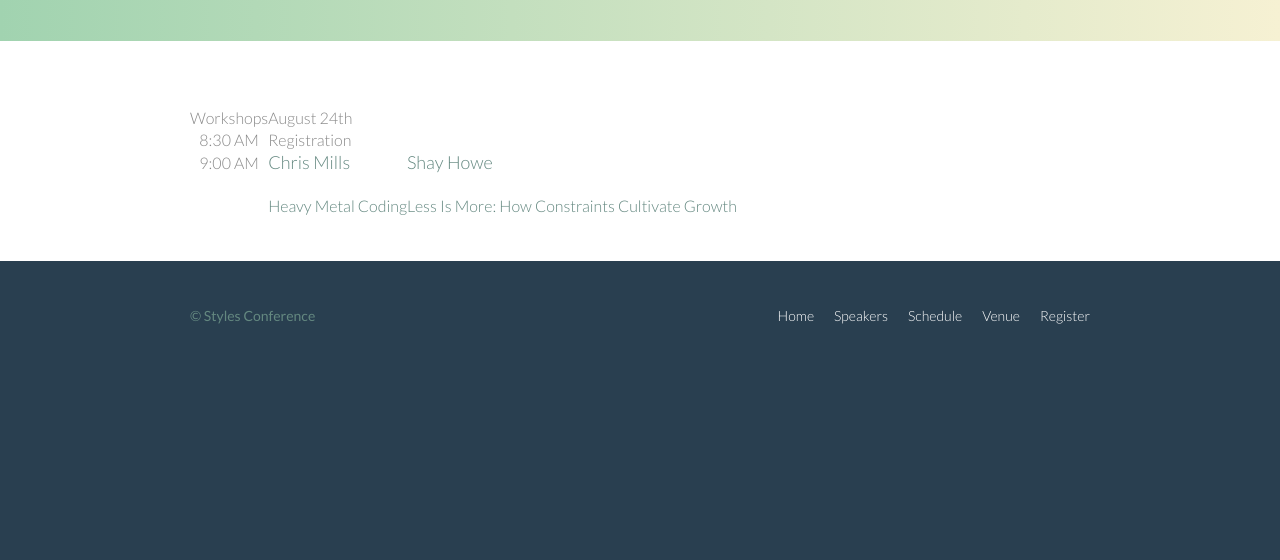
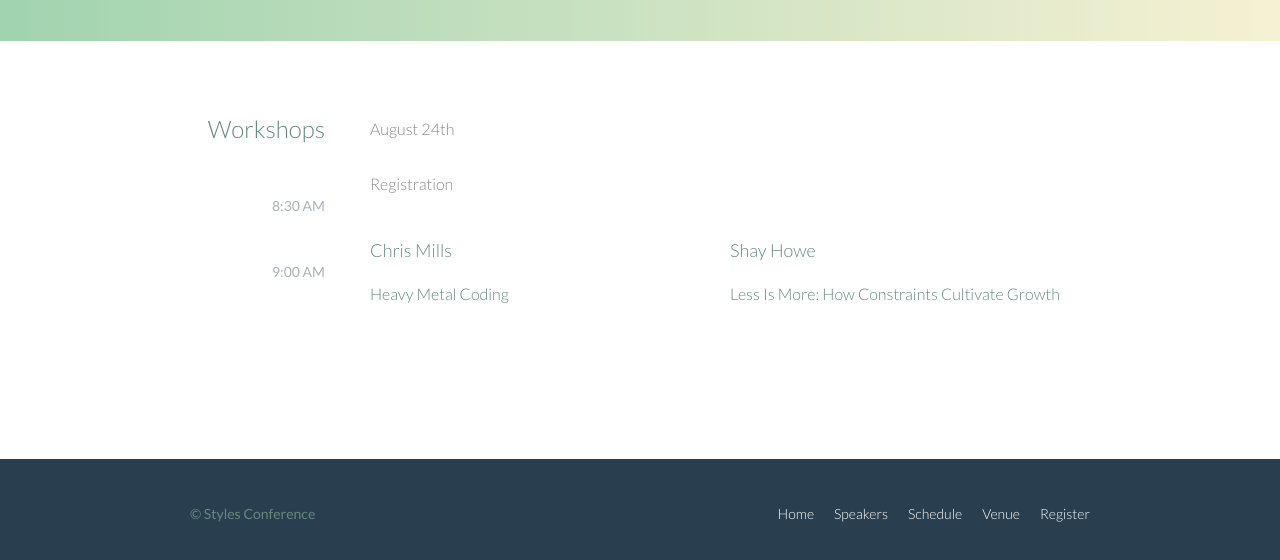
Before and after one commit to krismally/styles-conference-site-shayhowe, a plain HTML site: page schedule.html in a window 1280 px wide. Shown: the part 322-882 px from the top of the page. Before the commit the page ends 800 px from the top, so only its background shows below. Drawn offline with Linux system fonts and the light colour scheme.

Commit message:
Add table styling on schedule.html

```diff
--- a/assets/stylesheets/main.css
+++ b/assets/stylesheets/main.css
@@ -399,6 +399,56 @@ h1, h3, h4, h5, p {
 	margin-bottom: 44px;
 }
 
+th,
+td {
+	padding-bottom: 22px;
+	vertical-align: top;
+}
+
+th {
+	padding-right: 45px;
+	text-align: right;
+	width: 20%;
+}
+
+td {
+	width: 40%;
+}
+
+thead {
+	line-height: 44px;
+}
+
+thead th {
+	color: #648880;
+	font-size: 24px;
+}
+
+tbody th {
+	color: #a9b2b9;
+	font-size: 14px;
+	font-weight: 400;
+	padding-top: 22px;
+	text-transform: uppercase;
+}
+
+
+
+/*
+  ========================================
+  Schedule
+  ========================================
+*/
+
+table {
+	width: 100%;
+	margin-bottom: 44px;
+}
+
+table:last-child {
+	margin-bottom: 0px;
+}
+
 /*
   ========================================
   Images
```
